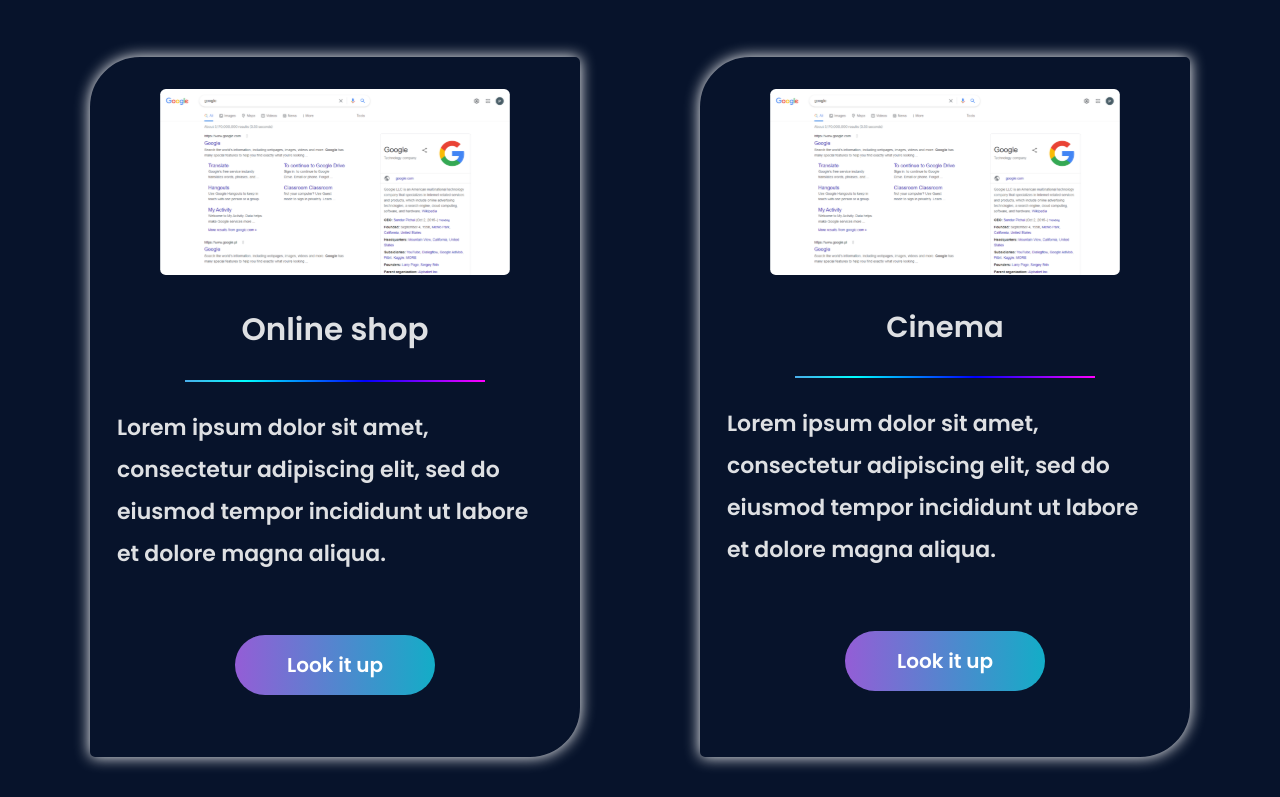
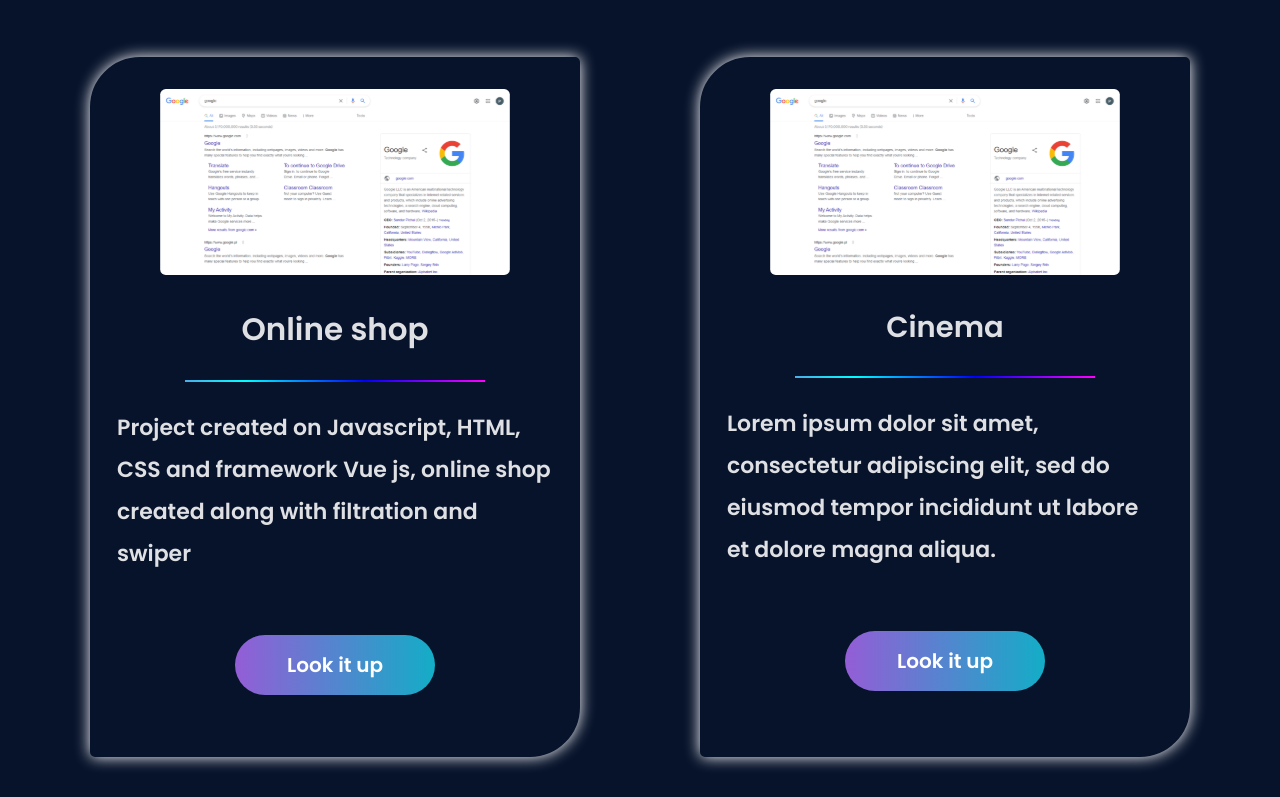
Before and after one commit to Yorvoration7/portfolio, a Vue app: page /#/projects in a window 1280 px wide. Shown: the part 368-1165 px from the top of the page. Built offline with nearby package versions, Linux system fonts and the light colour scheme.

Commit message:
Update ProjectItemfirst.vue

```diff
--- a/src/components/Projects/ProjectItemfirst.vue
+++ b/src/components/Projects/ProjectItemfirst.vue
@@ -10,7 +10,7 @@
 </h1>
 <div class="line"></div>
 <p class="project__text">
-    Lorem ipsum dolor sit amet, consectetur adipiscing elit, sed do eiusmod tempor incididunt ut labore et dolore magna aliqua.
+    Project created on Javascript, HTML, CSS and framework Vue js, online shop created along with filtration and swiper
 </p>
 <a href="">
     <button  onclick="window.location.href='https://github.com/Yorvoration7/online-shop'
```
